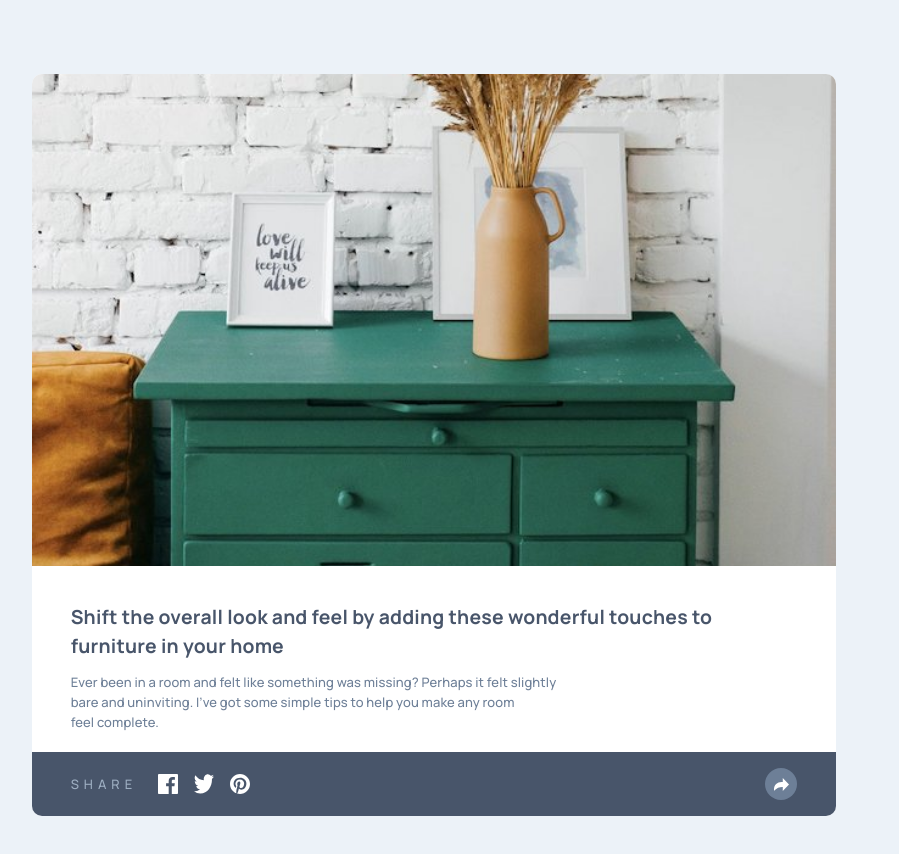
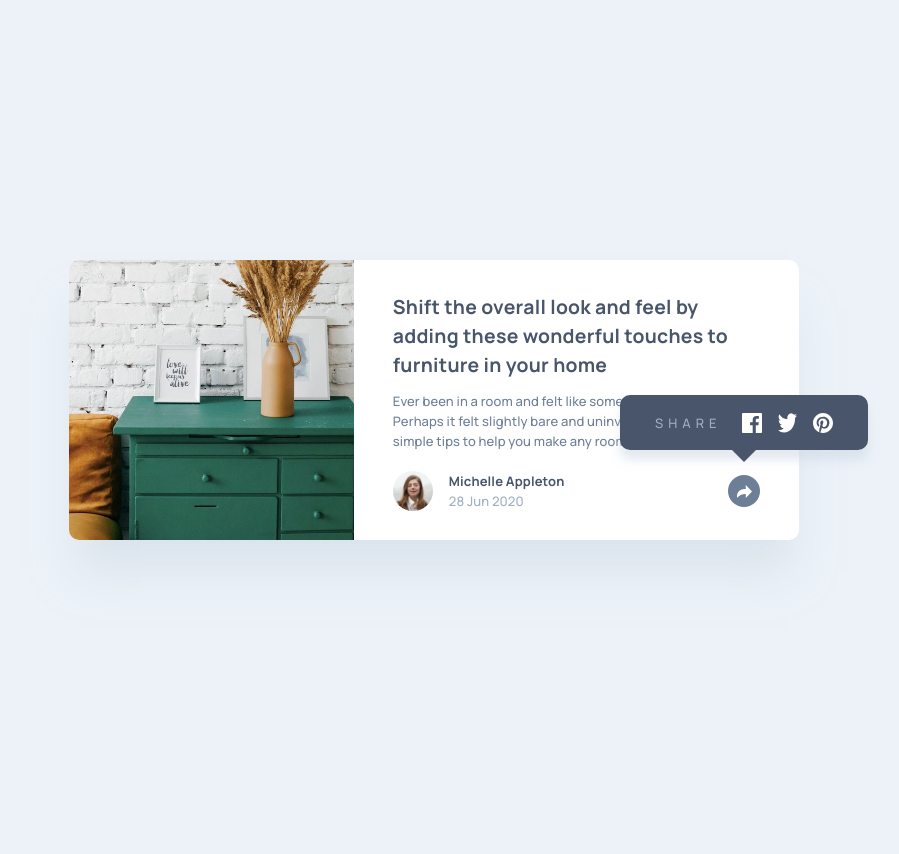
Before and after one commit to DocForLoop/article-preview-component, a website built with Vite: page index.html in a window 1280 px wide. Both pictures are taken after a click on the button "Share this article". Shown: the whole page, without its empty margins (206-1105 px from the left). After the commit the page ends 800 px from the top, so only its background shows below. Built offline with nearby package versions, Linux system fonts and the light colour scheme.

Commit message:
Add desktop style for the card

```diff
--- a/src/main.js
+++ b/src/main.js
@@ -4,13 +4,51 @@ const button = document.getElementById("share-btn");
 const shareOptions = document.getElementById("share-options");
 const activeButton = document.getElementById("share-btn--active");
 const footer = document.querySelector(".article__footer");
+const isMobile = () => window.matchMedia("(max-width: 808px)").matches;
 
 button.addEventListener("click", () => {
-    shareOptions.classList.toggle("show");
-    footer.classList.toggle("hide");
+    if(isMobile()) {
+        shareOptions.classList.toggle("show");
+        footer.classList.toggle("hide");
+    }else {
+        shareOptions.classList.toggle("show");
+    }
+
 });
 
 activeButton.addEventListener("click", () => {
-    shareOptions.classList.toggle("show");
-    footer.classList.toggle("hide");
+    if(isMobile()) {
+        shareOptions.classList.toggle("show");
+        footer.classList.toggle("hide");
+    }
 });
+
+window.addEventListener("resize", () => {
+    if (isMobile()) {
+        shareOptions.classList.remove("show");
+        footer.classList.remove("hide");
+    } else {
+        shareOptions.classList.remove("show");
+        footer.classList.remove("hide");
+    }
+});
+
+document.addEventListener("click", (e) => {
+    if (
+        !button.contains(e.target) && !shareOptions.contains(e.target)
+    ) {
+        shareOptions.classList.remove("show");
+        if (isMobile()) {
+            footer.classList.remove("hide");
+        }
+    }
+});
+
+document.addEventListener("keydown", (e) => {
+    if (e.key === "Escape") {
+        shareOptions.classList.remove("show");
+        if  (isMobile()) {
+            footer.classList.remove("hide");
+        }
+    }
+});
--- a/src/scss/components/_breakpoints.scss
+++ b/src/scss/components/_breakpoints.scss
@@ -1 +1,73 @@
 @use '@scss/global/functions' as *;
+
+@media (width > em(808)) {
+
+    main {
+        padding: 0;
+    }
+
+    .article {
+        flex-direction: row;
+        max-inline-size: rem(730);
+        max-block-size: rem(280);
+
+        &__image {
+            inline-size: rem(285);
+            block-size: rem(280);
+            background-position: left;
+            border-start-start-radius: rem(10);
+            border-end-start-radius: rem(10);
+            border-start-end-radius: 0;
+        }
+
+        &__text-wrapper {
+            padding-block-start: 32px;
+        }
+
+        &__title {
+            max-inline-size: 28ch;
+            letter-spacing: rem(0.25);
+        }
+
+        &__footer {
+            margin-block-start: 20px;
+
+        }
+
+        &__share-info {
+            position: absolute;
+            border-radius: rem(10);
+            inset-block-end: rem(90);
+            inset-inline-end: fluid(-72, -68, 808, 1440);
+            margin: 0;
+            inline-size: rem(248);
+            block-size: rem(55);
+            padding-inline: 35px;
+            padding-block: 16px;
+            box-shadow: 0 rem(10) rem(10) 0 var(--clr-box-shadow);
+
+            &::after {
+                content: '';
+                position: absolute;
+                inset-block-end: -(rem(32));
+                inset-inline-start: 50%;
+                transform: translateX(-50%) rotate(180deg);
+                border-width: rem(20);
+                border-style: solid;
+                border-color: transparent transparent var(--clr-1) transparent;
+            }
+        }
+
+        &__button--active {
+            display: none;
+        }
+
+        &__share-wrapper {
+            flex-wrap: nowrap;
+        }
+
+        &__share-links {
+            flex-wrap: nowrap;
+        }
+    }
+}
--- a/src/scss/components/_card.scss
+++ b/src/scss/components/_card.scss
@@ -13,9 +13,10 @@ main {
 
 .article {
     position: relative;
+    max-inline-size: rem(555);
     background-color: var(--clr-4);
     border-radius: rem(10);
-    box-shadow: 0 rem(40) rem(40) -rem(10) var(--clr-box-shadow);
+    box-shadow: 0 rem(40) rem(40) (rem(-10)) var(--clr-box-shadow);
 
     &__image {
         inline-size: 100%;
```
